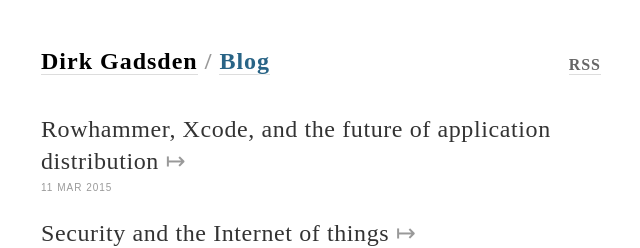
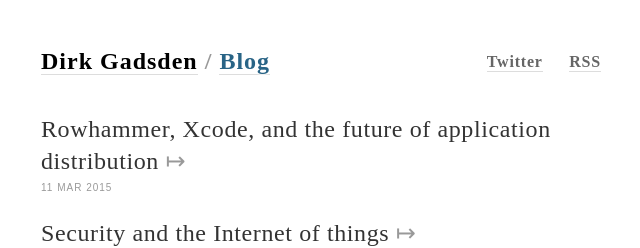
Before and after one commit to dirk/dirk.to, a Jekyll site: the page built from blog/index.html, in a window 1280 px wide. Shown: the top 248 px of the page, without its empty margins (319-959 px from the left). Built offline with Jekyll 4.4.1, drawn with Linux system fonts in a browser that asks for light colours; Markdown is read by kramdown in place of the engine named in the settings; comment, search, counter and statistics services are not loaded.

Commit message:
Add Twitter link to blog header

```diff
--- a/_layouts/blog.html
+++ b/_layouts/blog.html
@@ -11,8 +11,8 @@
     <meta charset="utf-8" />
     <meta name="viewport" content="width=520" />
     <meta http-equiv="X-UA-Compatible" content="IE=edge,chrome=1" />
-    <link href="/css/master.css?7" rel="stylesheet" />
-    <link href="/css/blog.css?7" rel="stylesheet" />
+    <link href="/css/master.css?8" rel="stylesheet" />
+    <link href="/css/blog.css?8" rel="stylesheet" />
     <!-- syntax highlighting -->
     <link rel="stylesheet" href="/css/syntax.css">
     <!-- secondary -->
@@ -26,7 +26,10 @@
     <div id="container" class="blog">
       <header>
         <h1><a href="/">{{ site.name }}</a> / <a href="/blog/" class="blog">Blog</a></h1>
-        <a href="{{ site.url }}/feed.xml" class="rss">RSS</a>
+        <div class="right">
+          <a href="https://twitter.com/Esherido">Twitter</a>
+          <a href="{{ site.url }}/feed.xml" class="rss">RSS</a>
+        </div>
 
         {% comment %}<a class="extra" href="/">home</a>{% endcomment %}
       </header>
--- a/css/blog.css
+++ b/css/blog.css
@@ -13,13 +13,15 @@ header h1 {
 header h1 a {height: 1.1em; display: inline-block; color: #000;}
 header h1 a.blog {color: #296486; text-shadow: 0 1px 2px #fff;}
 /* header h1 a.blog:hover {border-bottom-color: #9E543D;} */
-header .rss {
-  display: inline-block; height: 1.1em;
+header .right {
   float: right; position: relative; /*bottom: -0.7em;*/ bottom: -0.5em;
-  font-size: 1.6em; font-weight: 700; letter-spacing: 1px;
+}
+header .right a {
+  display: inline-block; height: 1.1em; margin: 0 0 0 1.5em;
+  font-size: 1.6em; font-weight: 700; letter-spacing: 0.05em;
   color: #666;
 }
-header .rss:hover {color: #333;}
+header .right a:hover {color: #333; color: #296486;}
 
 /*.header a.extra {color: #aaa; margin-left: 1em;}
 .header a.extra:hover {color: #000;}*/
```
